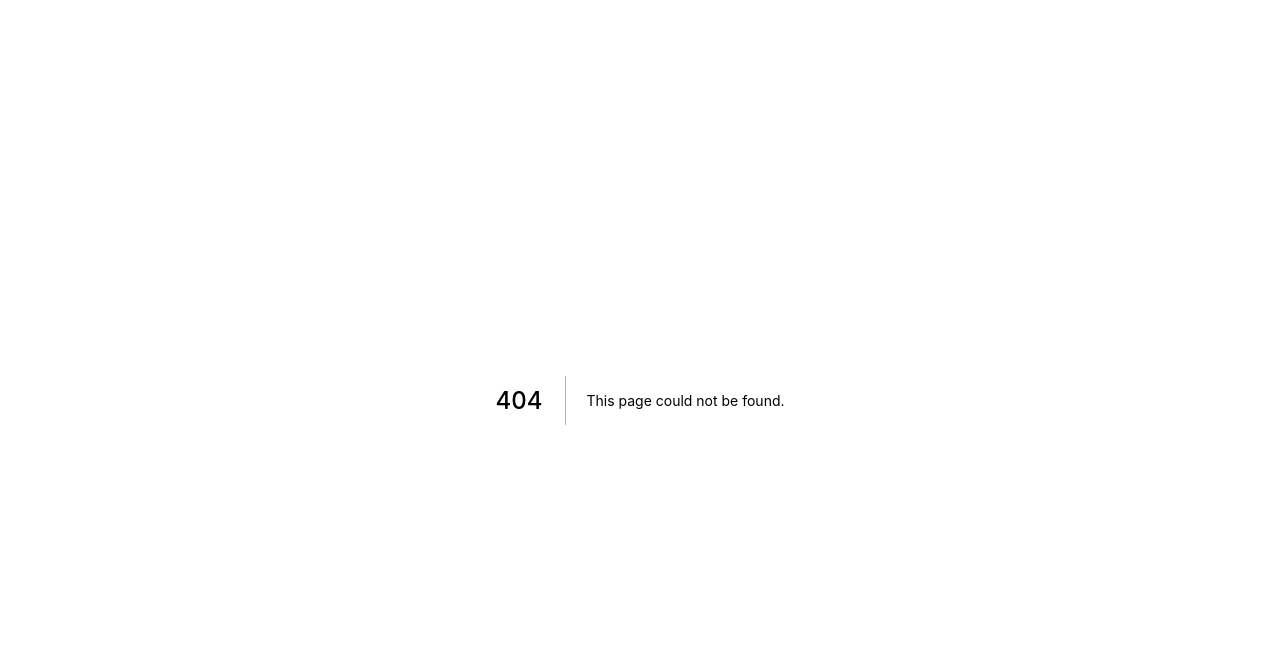
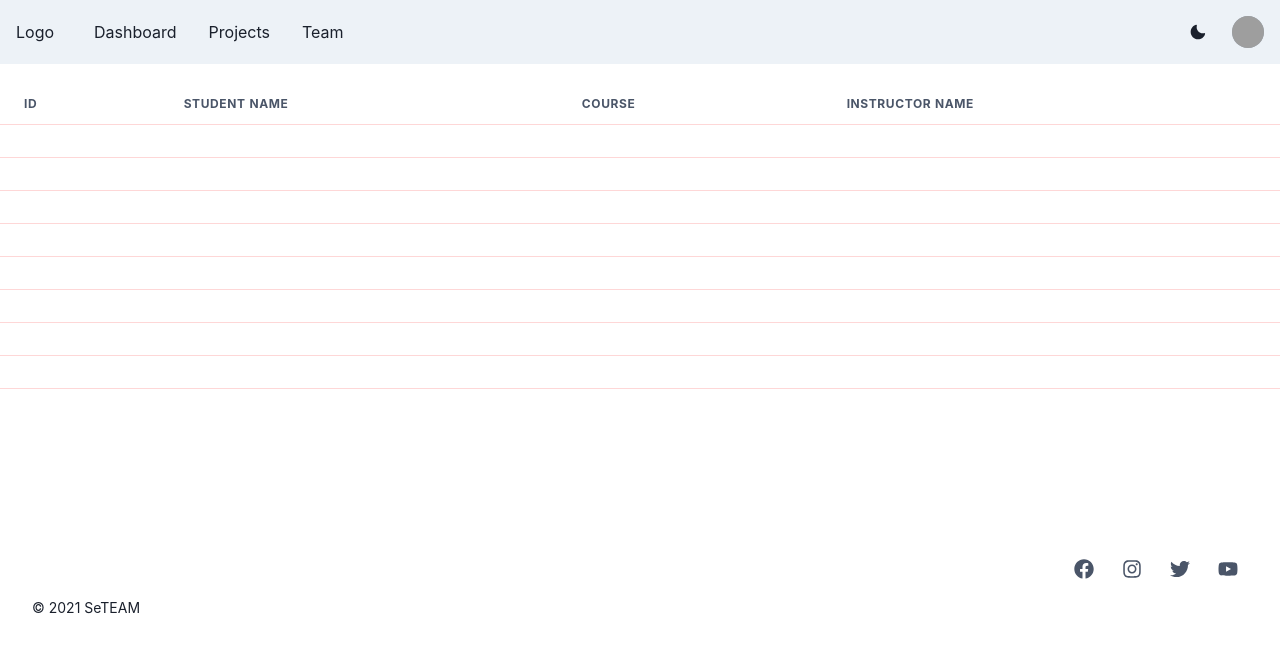
Before and after one commit to priambudiLB/SeTEAM, a Next.js app: page /student in a window 1280 px wide. Before the commit this address had no page. Shown: the top 652 px of the page. Built offline with nearby package versions, Linux system fonts and the light colour scheme; grey boxes are pictures that could not be loaded.

Commit message:
add footer and student page
add footer and student page

```diff
--- /dev/null
+++ b/components/footer.js
@@ -0,0 +1,24 @@
+import React from 'react';
+import { Box, Stack, ButtonGroup, IconButton } from '@chakra-ui/react';
+import { FaFacebook, FaInstagram, FaTwitter, FaYoutube } from 'react-icons/fa';
+import { Text } from '@chakra-ui/layout';
+
+export default function footer() {
+    return (
+        <Box as="footer" role="contentinfo" mx="auto" pt="40" px={{ base: '4', md: '8' }}>
+            <Stack justify="space-between">
+                <Stack alignSelf={{ base: 'center', sm: 'end'}}>
+                    <ButtonGroup variant="ghost" color="gray.600">
+                        <IconButton as="a" href="#" aria-label="Facebook" icon={<FaFacebook fontSize="20px" />} />
+                        <IconButton as="a" href="#" aria-label="Instagram" icon={<FaInstagram fontSize="20px" />} />
+                        <IconButton as="a" href="#" aria-label="Twitter" icon={<FaTwitter fontSize="20px" />} />
+                        <IconButton as="a" href="#" aria-label="Youtube" icon={<FaYoutube fontSize="20px" />} />
+                    </ButtonGroup>
+                </Stack>
+                <Text alignSelf={{ base: 'center', sm: 'start' }} fontSize="sm">
+                    &copy; {new Date().getFullYear()} SeTEAM
+                </Text>
+            </Stack>
+        </Box>
+    )
+}
--- a/components/navbar.js
+++ b/components/navbar.js
@@ -65,7 +65,7 @@ export default function Simple() {
             </HStack>
           </HStack>
           <Flex alignItems={"center"}>
-            <Button onClick={toggleColorMode}>
+            <Button mr="10px" onClick={toggleColorMode}>
               {colorMode === "light" ? <MoonIcon /> : <SunIcon />}
             </Button>
             <Menu>
--- a/package.json
+++ b/package.json
@@ -9,13 +9,15 @@
   },
   "dependencies": {
     "@chakra-ui/icons": "^1.1.1",
+    "@chakra-ui/layout": "^1.5.1",
     "@chakra-ui/react": "^1.7.1",
     "@emotion/react": "^11.5.0",
     "@emotion/styled": "^11.3.0",
     "framer-motion": "^4.1.17",
     "next": "12.0.3",
     "react": "17.0.2",
-    "react-dom": "17.0.2"
+    "react-dom": "17.0.2",
+    "react-icons": "^4.3.1"
   },
   "devDependencies": {
     "eslint": "7.32.0",
--- /dev/null
+++ b/pages/student.js
@@ -0,0 +1,73 @@
+import React from "react";
+import Navbar from "../components/navbar";
+import Footer from "../components/footer";
+import { Table, Thead, Tr, Th, Td } from "@chakra-ui/react"
+
+const studentPage = () => {
+  return (
+    <div>
+      <Navbar></Navbar>
+      <Table variant="striped" colorScheme="red" mt="20px" size="md">
+        <Thead>
+          <Tr>
+            <Th>Id</Th>
+            <Th>Student Name</Th>
+            <Th>Course</Th>
+            <Th>Instructor Name</Th>
+          </Tr>
+          <Tr>
+            <Td></Td>
+            <Td></Td>
+            <Td></Td>
+            <Td></Td>
+          </Tr>
+          <Tr>
+            <Td></Td>
+            <Td></Td>
+            <Td></Td>
+            <Td></Td>
+          </Tr>
+          <Tr>
+            <Td></Td>
+            <Td></Td>
+            <Td></Td>
+            <Td></Td>
+          </Tr>
+          <Tr>
+            <Td></Td>
+            <Td></Td>
+            <Td></Td>
+            <Td></Td>
+          </Tr>
+          <Tr>
+            <Td></Td>
+            <Td></Td>
+            <Td></Td>
+            <Td></Td>
+          </Tr>
+          <Tr>
+            <Td></Td>
+            <Td></Td>
+            <Td></Td>
+            <Td></Td>
+          </Tr>
+          <Tr>
+            <Td></Td>
+            <Td></Td>
+            <Td></Td>
+            <Td></Td>
+          </Tr>
+          <Tr>
+            <Td></Td>
+            <Td></Td>
+            <Td></Td>
+            <Td></Td>
+          </Tr>
+        </Thead>
+      </Table>
+      <Footer></Footer>
+    </div>
+  );
+};
+
+export default studentPage;
```
Also changed, not shown: 1 other file (tests, documents, lock files or other folders).
